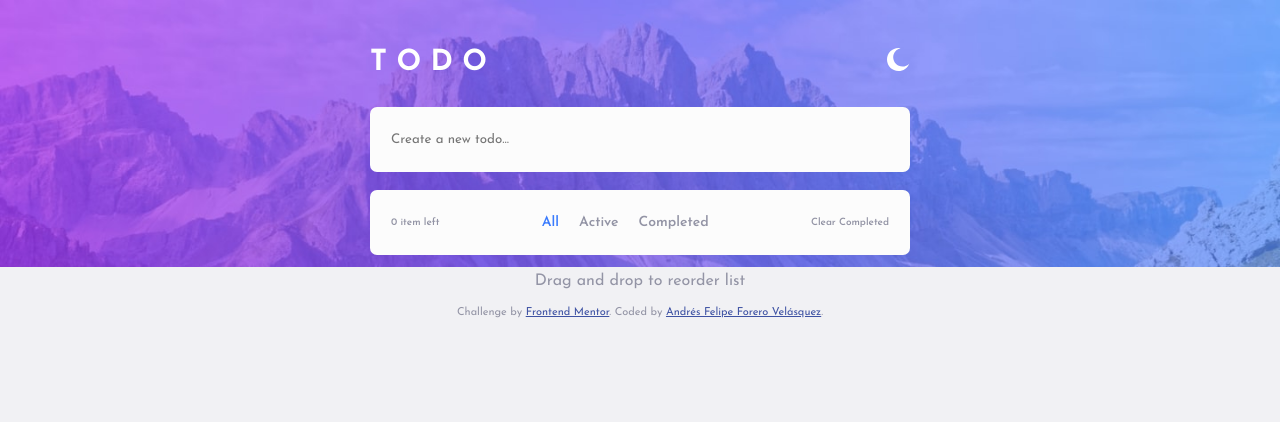
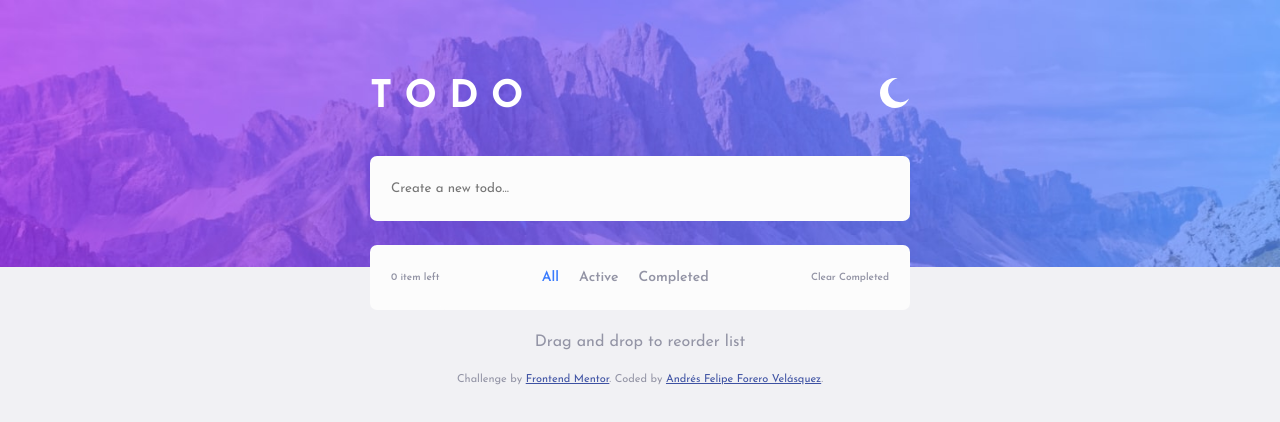
Before and after one commit to AndresFelipeForero/todo-app-main, an Angular app: page / in a window 1280 px wide. Shown: the top 422 px of the page. Built offline with nearby package versions, Linux system fonts and the light colour scheme.

Commit message:
Staring with drag and drop

```diff
--- /dev/null
+++ b/src/app/models/task.ts
@@ -0,0 +1,4 @@
+export interface Task {
+    checked: boolean
+    taskName: string
+}
--- a/src/app/services/store.service.ts
+++ b/src/app/services/store.service.ts
@@ -1,12 +1,13 @@
 import { Injectable } from '@angular/core';
 import { BehaviorSubject } from 'rxjs';
+import { Task } from '../models/task';
 
 @Injectable({
   providedIn: 'root'
 })
 export class StoreService {
 
-  private taskStore$ = new BehaviorSubject<any[]>([])
+  private taskStore$ = new BehaviorSubject<Task[]>([])
 
   constructor() {
     let tasksStore = localStorage.getItem('taksStore')
@@ -19,13 +20,13 @@ export class StoreService {
     return this.taskStore$.asObservable();
   }
 
-  private setProducts(taskList: any[]) {
+  private setProducts(taskList: Task[]) {
     this.taskStore$.next([...taskList]);
     localStorage.setItem('taksStore', JSON.stringify(taskList))
   }
 
 
-  addTask(task: any){
+  addTask(task: Task){
     let current = this.taskStore$.getValue()
     this.setProducts([task, ...current])
   }
--- a/src/app/todo-list/todo-list.component.scss
+++ b/src/app/todo-list/todo-list.component.scss
@@ -13,7 +13,7 @@
     min-height: 100vh;
     background-color: var(--VeryLightGrayishBlue);
     background-image: url(../../assets/images/bg-mobile-light.jpg);
-    background-size: 375px;
+    background-size: 100%;
     background-position: top;
     background-repeat: no-repeat;
     display: grid;
@@ -58,6 +58,7 @@
         img {
             width: 23px;
             height: 23px;
+            cursor: pointer;
         }
     }
 
@@ -194,11 +195,15 @@
     color: hsl(228, 45%, 44%);
 }
 
-@media (min-width: 375px){
+
+@media (min-width: 700px){
 
     .container {
         background-image: url('../../assets/images/bg-desktop-light.jpg');
-        background-size: 100%;
+    }
+
+    .dark-theme {
+        background-image: url('../../assets/images/bg-desktop-dark.jpg');
     }
 
     .field {
@@ -206,6 +211,33 @@
         max-height: 65px;
     }
     .contain {
+        margin-top: 78px;
         max-width: 540px;
+        gap: 24px;
+
+        header {
+            margin-bottom: 24px;
+
+            h1 {
+                font-size: 38px;
+            }
+
+            img {
+                height: 30px;
+                width: 30px;
+            }
+        }
+
+        .info {
+            .status__span:hover {
+                cursor: pointer;
+                color: var(--VeryDarkGrayishBlue);
+            }
+
+            .info__completeclear:hover {
+                cursor: pointer;
+                color: var(--VeryDarkGrayishBlue);
+            }
+        }
     }
 }
--- a/src/app/todo-list/todo-list.component.ts
+++ b/src/app/todo-list/todo-list.component.ts
@@ -3,6 +3,7 @@ import { FormsModule } from '@angular/forms'
 import { AsyncPipe, CommonModule} from '@angular/common';
 import { StoreService } from '../services/store.service';
 import { Subscription } from 'rxjs';
+import { Task } from '../models/task';
 
 @Component({
   selector: 'app-todo-list',
@@ -21,7 +22,7 @@ export class TodoListComponent {
   leftCounter: number = 0;
 
   subscription?: Subscription;
-  showTaskList$?: any[];
+  showTaskList$?: Task[];
 
   _store = inject(StoreService)
 
```
